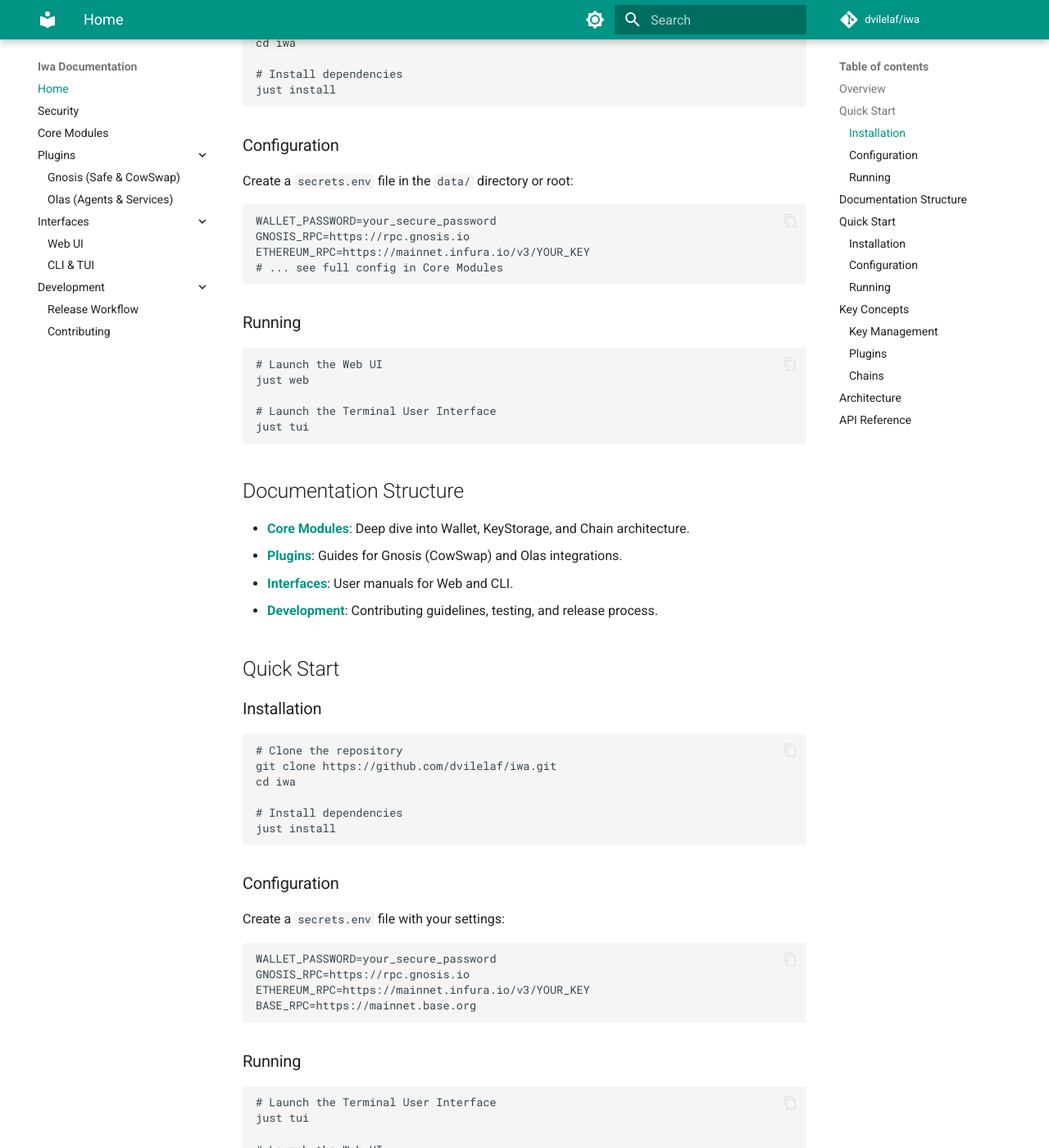
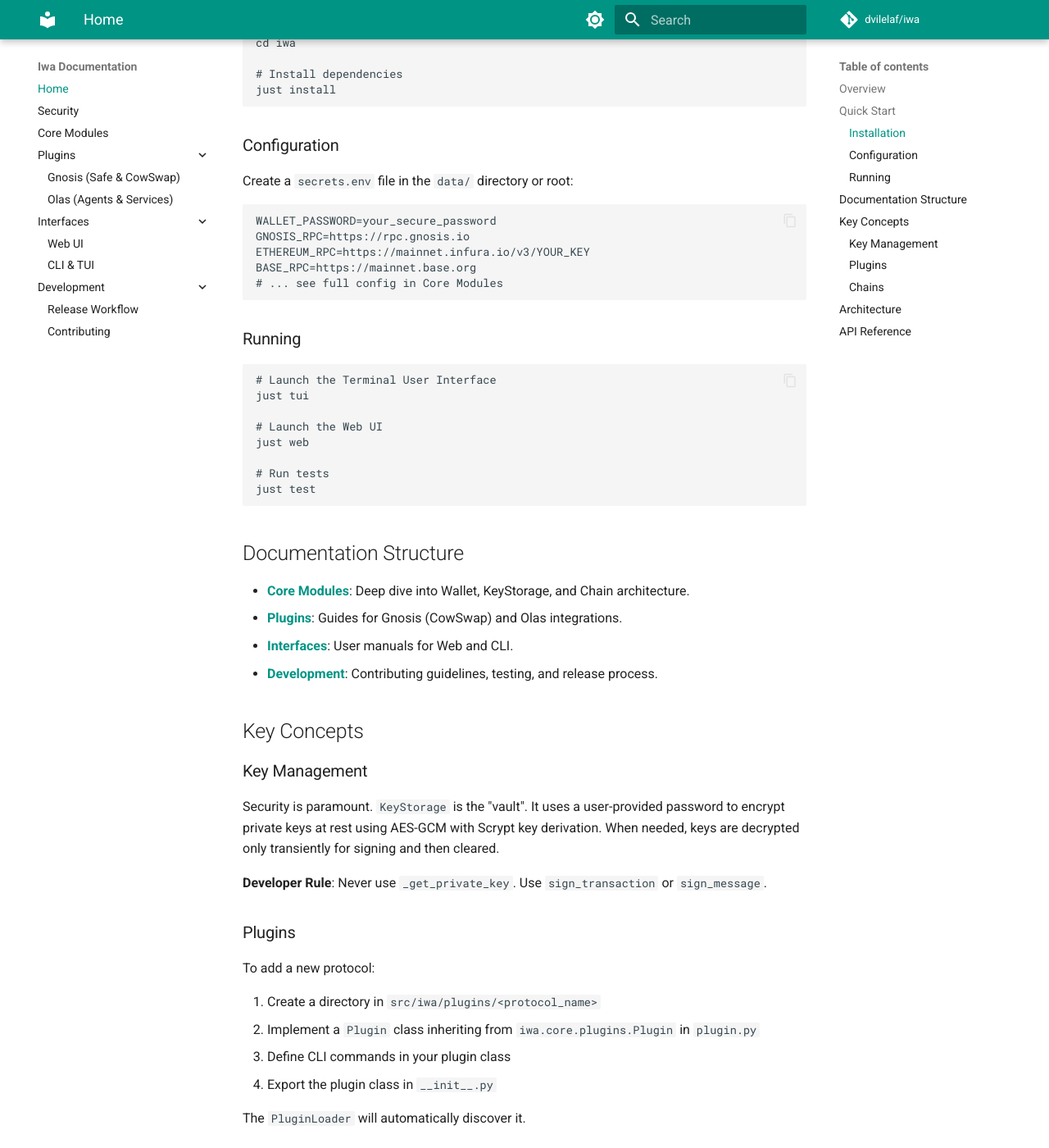
Before and after one commit to dvilelaf/iwa, an MkDocs documentation site: the page built from docs/index.md, in a window 1280 px wide and 1400 px high, scrolled down 541 px. Shown: the whole window at 82% size. Built offline with MkDocs 1.6.1 and Material for MkDocs 9.7.7, drawn with Linux system fonts in a browser that asks for light colours; comment, search, counter and statistics services are not loaded; some of the changed text lies outside the part shown.

Commit message:
docs: merge duplicate Quick Start sections
Consolidate two redundant Quick Start sections in docs/index.md:
- Keep secrets.env location guidance (data/ directory or root)
- Add BASE_RPC from second section
- Add `just test` command
- Remove duplicate section (lines 50-85)

````diff
--- a/docs/index.md
+++ b/docs/index.md
@@ -27,48 +27,8 @@
 WALLET_PASSWORD=your_secure_password
 GNOSIS_RPC=https://rpc.gnosis.io
 ETHEREUM_RPC=https://mainnet.infura.io/v3/YOUR_KEY
+BASE_RPC=https://mainnet.base.org
 # ... see full config in Core Modules
-```
-
-### Running
-
-```bash
-# Launch the Web UI
-just web
-
-# Launch the Terminal User Interface
-just tui
-```
-
-## Documentation Structure
-
-- **[Core Modules](core.md)**: Deep dive into Wallet, KeyStorage, and Chain architecture.
-- **[Plugins](plugins/gnosis.md)**: Guides for Gnosis (CowSwap) and Olas integrations.
-- **[Interfaces](interfaces/web.md)**: User manuals for Web and CLI.
-- **[Development](dev/release.md)**: Contributing guidelines, testing, and release process.
-
-## Quick Start
-
-### Installation
-
-```bash
-# Clone the repository
-git clone https://github.com/dvilelaf/iwa.git
-cd iwa
-
-# Install dependencies
-just install
-```
-
-### Configuration
-
-Create a `secrets.env` file with your settings:
-
-```bash
-WALLET_PASSWORD=your_secure_password
-GNOSIS_RPC=https://rpc.gnosis.io
-ETHEREUM_RPC=https://mainnet.infura.io/v3/YOUR_KEY
-BASE_RPC=https://mainnet.base.org
 ```
 
 ### Running
````
Also changed, not shown: other parts of docs/index.md (+7 -0 lines).
